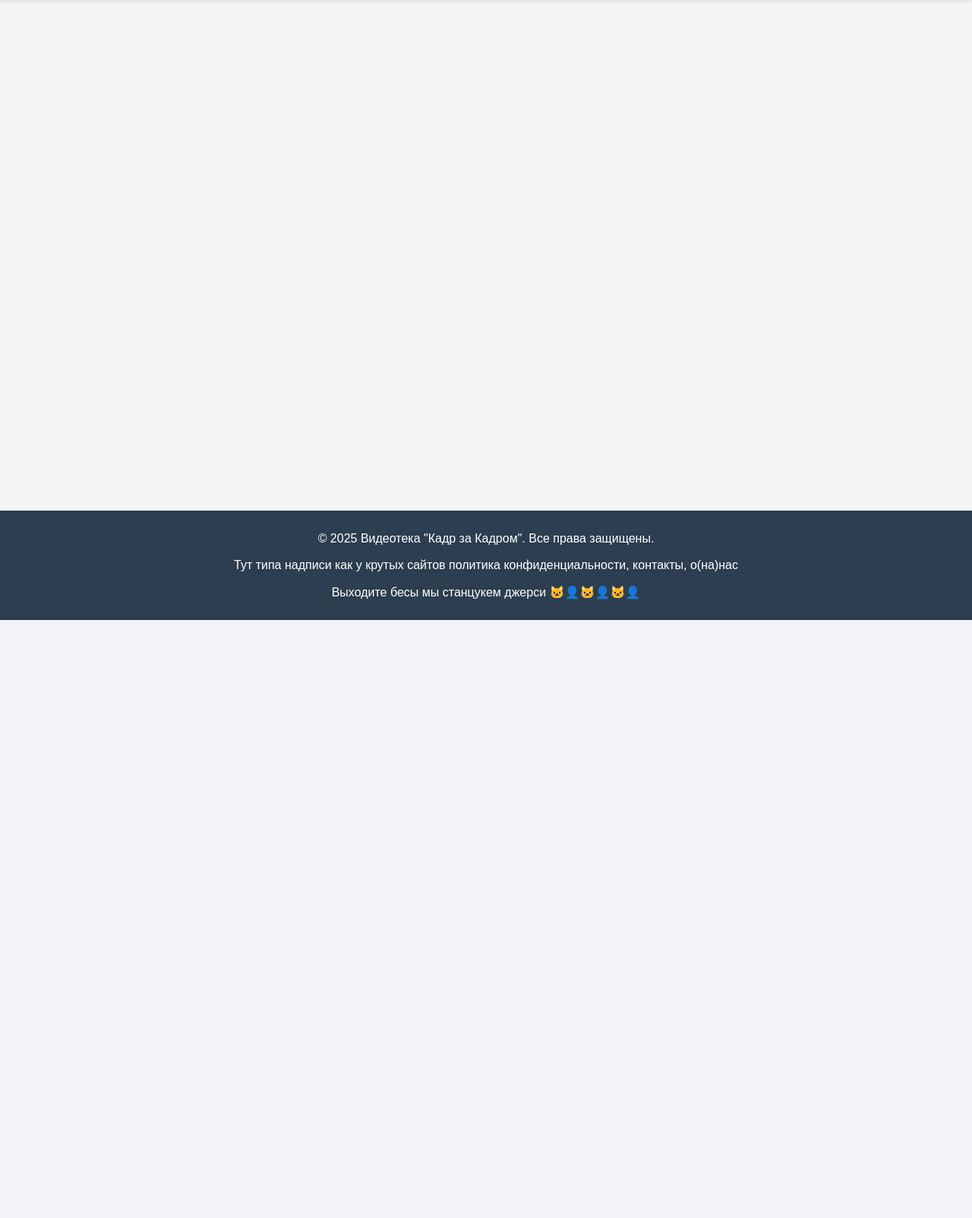
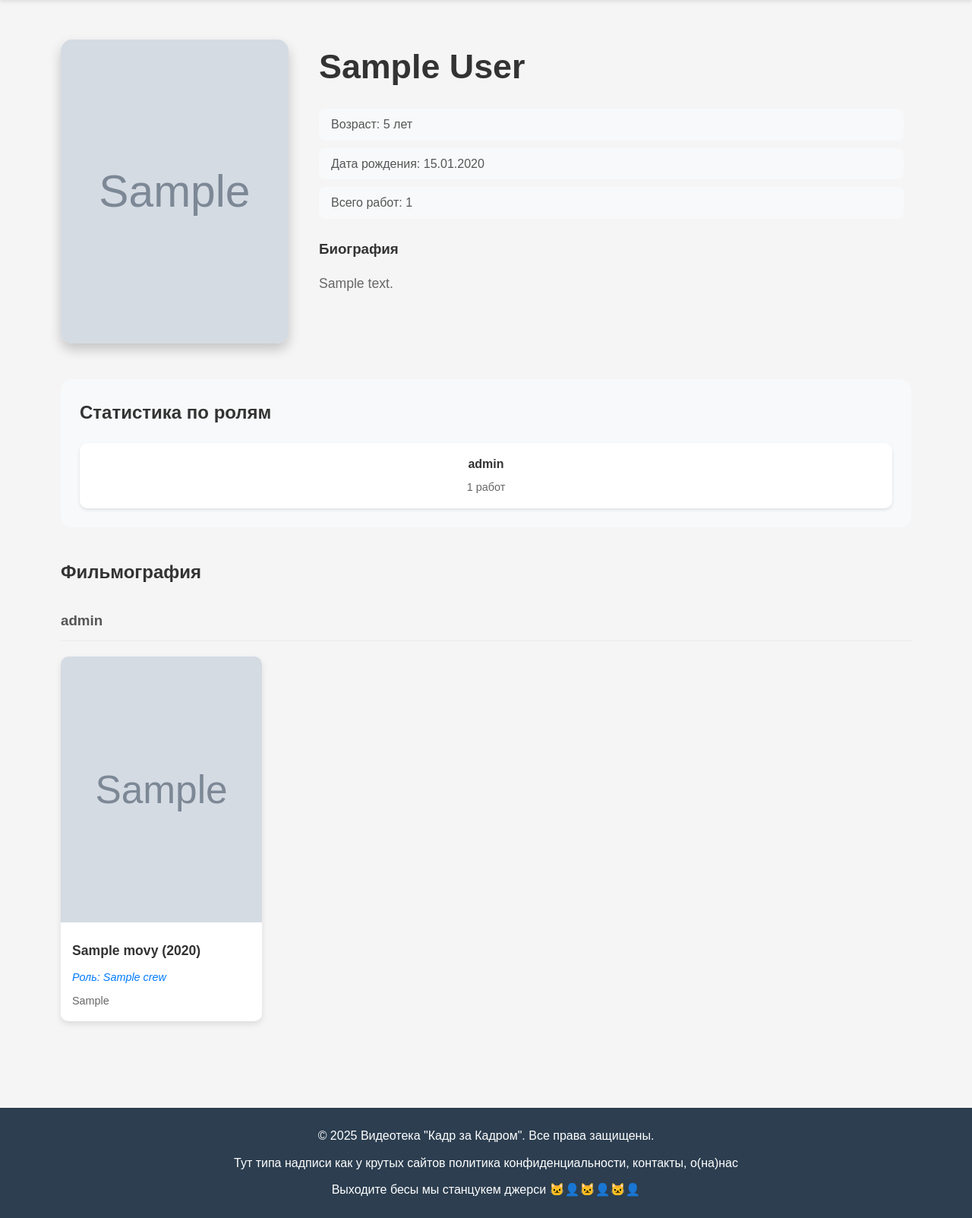
Before and after one commit to MariaAkhunova/AbsoluteVideoteka, a Django app: page /artist/1/ in a window 1280 px wide. Shown: the part 82-1685 px from the top of the page at 76% size. Before the commit the page ends 898 px from the top, so only its background shows below. Run offline with Django 5.2, Linux system fonts and the light colour scheme; tables that the repository leaves empty hold one stand-in row (values such as "Sample post"); grey boxes marked "Sample" are stand-in pictures.

Commit message:
подробности об актере (может взорваться)

```diff
--- a/videoteka/regis/models.py
+++ b/videoteka/regis/models.py
@@ -1,6 +1,7 @@
 from django.db import models
 from django.contrib.auth.hashers import make_password, check_password
 from django.contrib.auth.models import User
+from datetime import date
 
 class Role(models.Model):
     role_id = models.AutoField(primary_key=True)
@@ -18,6 +19,15 @@ class Artist(models.Model):
     last_name = models.CharField(max_length=50)
     birth_date = models.DateField(null=True, blank=True)
     biography = models.CharField(max_length=500, blank=True)
+    photo = models.ImageField(upload_to='artists/', null=True, blank=True)
+
+    def get_age(self):
+        if self.birth_date:
+            today = date.today()
+            return today.year - self.birth_date.year - (
+                (today.month, today.day) < (self.birth_date.month, self.birth_date.day)
+            )
+        return None
 
     def __str__(self):
         return f"{self.first_name} {self.last_name}"
--- a/videoteka/regis/templates/artist_detail.html
+++ b/videoteka/regis/templates/artist_detail.html
@@ -1,10 +1,99 @@
 {% extends "base.html" %}
 {% load static %}
 
-{% comment %} {% block extra_css %}
-    <link rel="stylesheet" href="{% static 'css/home.css' %}">
-{% endblock %} {% endcomment %}
+{% block extra_css %}
+    <link rel="stylesheet" href="{% static 'css/artist_detail.css' %}">
+{% endblock %}
 
 {% block content %}
+<div class="artist-detail-container">
+    <!-- Шапка профиля -->
+    <div class="artist-header">
+        <div class="artist-photo-section">
+            {% if artist.photo %}
+            <img src="{{ artist.photo.url }}" alt="{{ artist.get_full_name }}" class="artist-photo">
+            {% else %}
+            <div class="artist-photo-placeholder">
+                {{ artist.first_name|first }}{{ artist.last_name|first }}
+            </div>
+            {% endif %}
+        </div>
 
+        <div class="artist-info-section">
+            <h1>{{ artist.first_name }} {{ artist.last_name }}</h1>
+
+            <div class="artist-meta">
+                {% if age %}
+                <span class="meta-item">Возраст: {{ age }} лет</span>
+                {% endif %}
+
+                {% if artist.birth_date %}
+                <span class="meta-item">Дата рождения: {{ artist.birth_date|date:"d.m.Y" }}</span>
+                {% endif %}
+
+                {% if role_stats %}
+                <span class="meta-item">
+                    Всего работ: {{ role_stats.0.count }}
+                </span>
+                {% endif %}
+            </div>
+
+            {% if artist.biography %}
+            <div class="biography">
+                <h3>Биография</h3>
+                <p>{{ artist.biography }}</p>
+            </div>
+            {% endif %}
+        </div>
+    </div>
+
+    <!-- Статистика по ролям -->
+    {% if role_stats %}
+    <div class="role-statistics">
+        <h2>Статистика по ролям</h2>
+        <div class="stats-grid">
+            {% for stat in role_stats %}
+            <div class="stat-item">
+                <span class="role-name">{{ stat.role__role_name }}</span>
+                <span class="role-count">{{ stat.count }} работ</span>
+            </div>
+            {% endfor %}
+        </div>
+    </div>
+    {% endif %}
+
+    <!-- Фильмография -->
+    <div class="filmography-section">
+        <h2>Фильмография</h2>
+
+        {% for role_name, movies in movies_by_role.items %}
+        <div class="role-group">
+            <h3>{{ role_name }}</h3>
+            <div class="movies-grid">
+                {% for item in movies %}
+                <div class="movie-item">
+                    <a href="{% url 'movie_detail' item.movie.movie_id %}" class="movie-link">
+                        {% if item.movie.poster %}
+                        <img src="{{ item.movie.poster.url }}" alt="{{ item.movie.title }}" class="movie-poster">
+                        {% else %}
+                        <div class="movie-poster-placeholder">
+                            {{ item.movie.title|slice:":2" }}
+                        </div>
+                        {% endif %}
+
+                        <div class="movie-info">
+                            <h4>{{ item.movie.title }} ({{ item.movie.release_year }})</h4>
+                            {% if item.character_name %}
+                            <p class="character">Роль: {{ item.character_name }}</p>
+                            {% endif %}
+                            <p class="genre">{{ item.movie.genre }}</p>
+                        </div>
+                    </a>
+                </div>
+                {% endfor %}
+            </div>
+        </div>
+        {% endfor %}
+    </div>
+</div>
 {% endblock %}
--- a/videoteka/regis/views.py
+++ b/videoteka/regis/views.py
@@ -1,9 +1,11 @@
 # views.py
 from django.shortcuts import render, redirect,  get_object_or_404
+from django.db.models import Count
 from django.contrib.auth import login, logout
 from django.contrib.auth.forms import UserCreationForm, AuthenticationForm
 from django.contrib.auth.decorators import login_required
 from .models import Sale, MovieCrew, Movie, Artist, Role
+from datetime import date
 
 def homepage(request):
     movies_list = Movie.objects.all()
@@ -55,4 +57,33 @@ def movie_detail(request, movie_id):
     return render(request, 'movie_detail.html', context)
 
 def artist_detail(request, artist_id):
-    return render(request, 'artist_detail.html')
+    artist = get_object_or_404(Artist.objects.prefetch_related(
+        'moviecrew_set__movie',
+        'moviecrew_set__role'
+    ), artist_id=artist_id)
+
+    # Получаем фильмы с группировкой по ролям
+    movies_by_role = {}
+    for crew in artist.moviecrew_set.all():
+        role_name = crew.role.role_name
+        if role_name not in movies_by_role:
+            movies_by_role[role_name] = []
+        movies_by_role[role_name].append({
+            'movie': crew.movie,
+            'character_name': crew.character_name
+        })
+
+    # Статистика по ролям
+    role_stats = artist.moviecrew_set.values(
+        'role__role_name'
+    ).annotate(
+        count=Count('artist_id')
+    ).order_by('-count')
+
+    context = {
+        'artist': artist,
+        'movies_by_role': movies_by_role,
+        'role_stats': role_stats,
+        'age': artist.get_age(),
+    }
+    return render(request, 'artist_detail.html', context)
--- /dev/null
+++ b/videoteka/static/css/artist_detail.css
@@ -0,0 +1,226 @@
+/* static/css/artist_detail.css */
+.artist-detail-container {
+    max-width: 1200px;
+    margin: 0 auto;
+    padding: 20px;
+}
+
+.artist-header {
+    display: flex;
+    gap: 40px;
+    margin-bottom: 40px;
+    align-items: flex-start;
+}
+
+.artist-photo-section {
+    flex-shrink: 0;
+}
+
+.artist-photo {
+    width: 300px;
+    height: 400px;
+    object-fit: cover;
+    border-radius: 15px;
+    box-shadow: 0 8px 16px rgba(0,0,0,0.2);
+}
+
+.artist-photo-placeholder {
+    width: 300px;
+    height: 400px;
+    background: linear-gradient(135deg, #667eea 0%, #764ba2 100%);
+    border-radius: 15px;
+    display: flex;
+    align-items: center;
+    justify-content: center;
+    color: white;
+    font-size: 4em;
+    font-weight: bold;
+    box-shadow: 0 8px 16px rgba(0,0,0,0.2);
+}
+
+.artist-info-section {
+    flex: 1;
+}
+
+.artist-info-section h1 {
+    margin: 0 0 20px 0;
+    color: #333;
+    font-size: 2.8em;
+}
+
+.artist-meta {
+    display: flex;
+    flex-direction: column;
+    gap: 10px;
+    margin-bottom: 25px;
+}
+
+.meta-item {
+    padding: 8px 16px;
+    background: #f8f9fa;
+    border-radius: 8px;
+    font-size: 1em;
+    color: #555;
+    display: inline-block;
+    margin-right: 10px;
+}
+
+.biography h3 {
+    margin: 0 0 15px 0;
+    color: #333;
+}
+
+.biography p {
+    line-height: 1.8;
+    color: #666;
+    font-size: 1.1em;
+}
+
+/* Статистика */
+.role-statistics {
+    margin-bottom: 40px;
+    padding: 25px;
+    background: #f8f9fa;
+    border-radius: 15px;
+}
+
+.role-statistics h2 {
+    margin: 0 0 20px 0;
+    color: #333;
+}
+
+.stats-grid {
+    display: grid;
+    grid-template-columns: repeat(auto-fit, minmax(200px, 1fr));
+    gap: 15px;
+}
+
+.stat-item {
+    background: white;
+    padding: 15px;
+    border-radius: 10px;
+    text-align: center;
+    box-shadow: 0 2px 4px rgba(0,0,0,0.1);
+}
+
+.role-name {
+    display: block;
+    font-weight: bold;
+    color: #333;
+    margin-bottom: 5px;
+}
+
+.role-count {
+    color: #666;
+    font-size: 0.9em;
+}
+
+/* Фильмография */
+.filmography-section h2 {
+    margin: 0 0 30px 0;
+    color: #333;
+}
+
+.role-group {
+    margin-bottom: 30px;
+}
+
+.role-group h3 {
+    margin: 0 0 20px 0;
+    color: #555;
+    padding-bottom: 10px;
+    border-bottom: 2px solid #eee;
+}
+
+.movies-grid {
+    display: grid;
+    grid-template-columns: repeat(auto-fill, minmax(250px, 1fr));
+    gap: 20px;
+}
+
+.movie-item {
+    background: white;
+    border-radius: 10px;
+    overflow: hidden;
+    box-shadow: 0 4px 8px rgba(0,0,0,0.1);
+    transition: transform 0.3s ease, box-shadow 0.3s ease;
+}
+
+.movie-item:hover {
+    transform: translateY(-5px);
+    box-shadow: 0 8px 16px rgba(0,0,0,0.2);
+}
+
+.movie-link {
+    text-decoration: none;
+    color: inherit;
+    display: block;
+}
+
+.movie-poster {
+    width: 100%;
+    height: 350px;
+    object-fit: cover;
+}
+
+.movie-poster-placeholder {
+    width: 100%;
+    height: 350px;
+    background: linear-gradient(135deg, #ff6b6b 0%, #ee5a52 100%);
+    display: flex;
+    align-items: center;
+    justify-content: center;
+    color: white;
+    font-size: 2em;
+    font-weight: bold;
+}
+
+.movie-info {
+    padding: 15px;
+}
+
+.movie-info h4 {
+    margin: 0 0 10px 0;
+    color: #333;
+    font-size: 1.1em;
+}
+
+.character {
+    color: #007bff;
+    font-style: italic;
+    margin: 0 0 8px 0;
+    font-size: 0.9em;
+}
+
+.genre {
+    color: #666;
+    margin: 0;
+    font-size: 0.9em;
+}
+
+/* Адаптивность */
+@media (max-width: 768px) {
+    .artist-header {
+        flex-direction: column;
+        text-align: center;
+    }
+
+    .artist-photo,
+    .artist-photo-placeholder {
+        width: 250px;
+        height: 330px;
+        margin: 0 auto;
+    }
+
+    .stats-grid {
+        grid-template-columns: 1fr;
+    }
+
+    .movies-grid {
+        grid-template-columns: 1fr;
+    }
+
+    .artist-info-section h1 {
+        font-size: 2.2em;
+    }
+}
```
